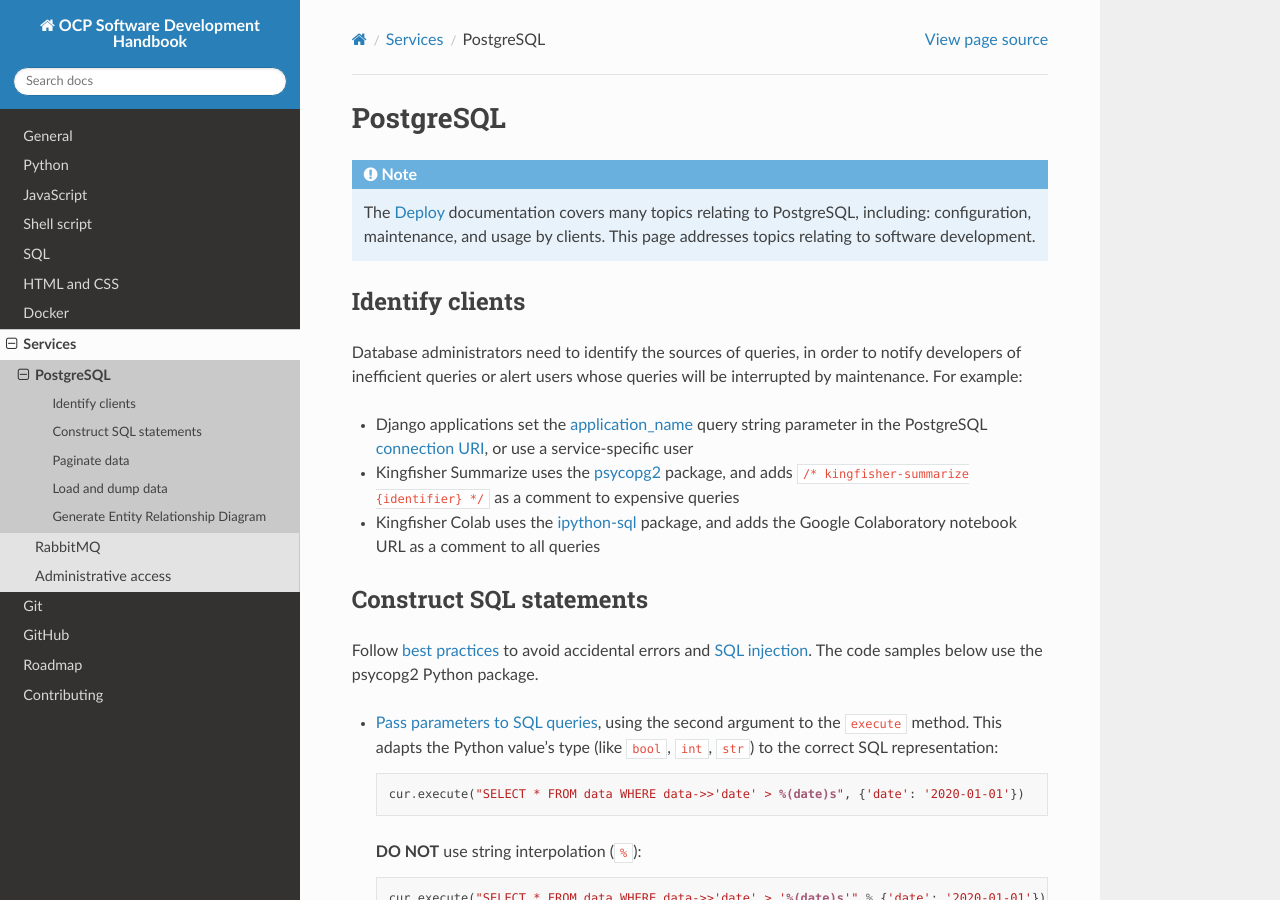
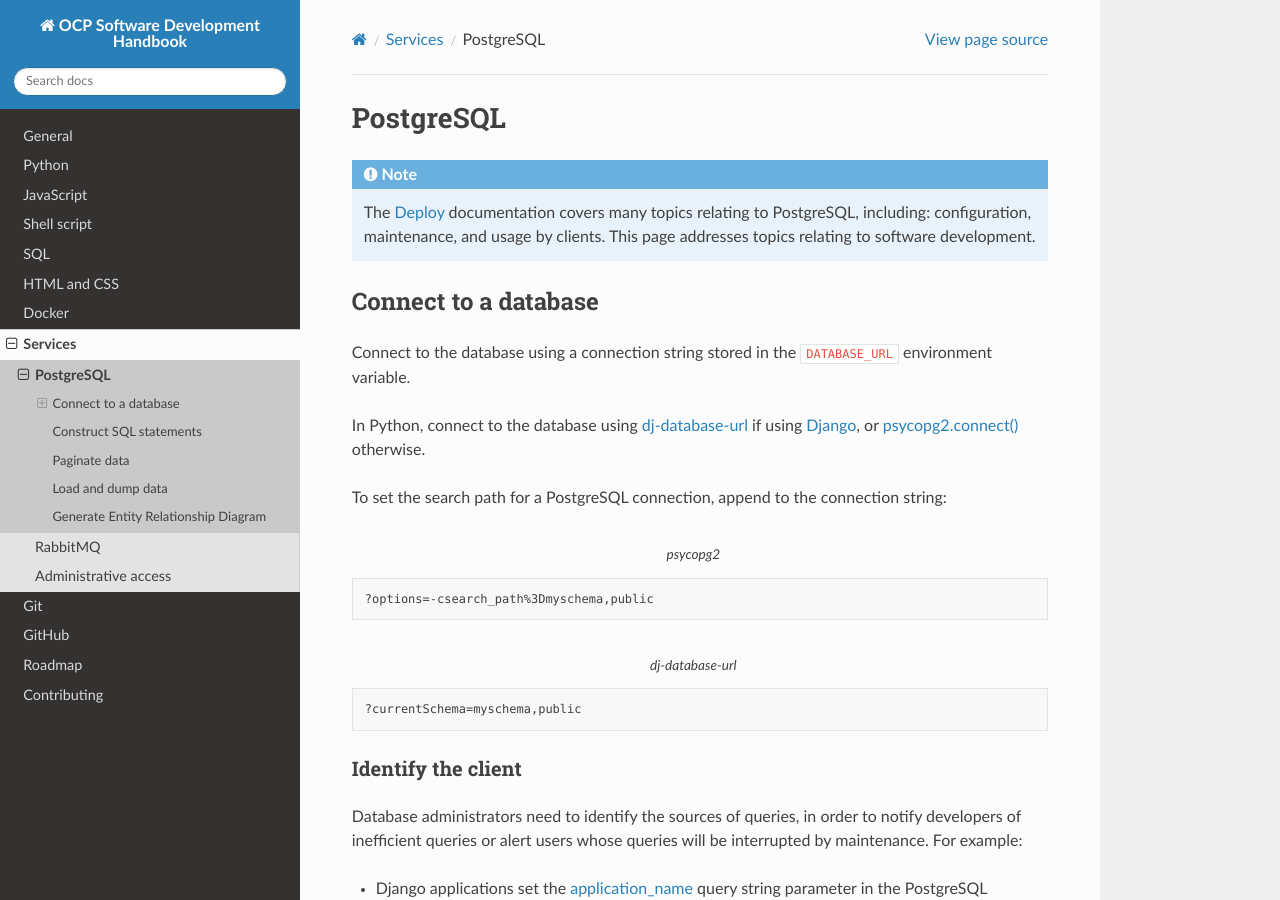
Before and after one commit to open-contracting/software-development-handbook, a Sphinx documentation site: the page built from docs/services/postgresql.rst, in a window 1280 px wide and 900 px high. Built offline with Sphinx 7.4.7 and the Read the Docs theme 2.0.0, drawn with Linux system fonts in a browser that asks for light colours.

Commit message:
services/postgresql: Move section from settings page

```diff
--- a/docs/services/postgresql.rst
+++ b/docs/services/postgresql.rst
@@ -5,8 +5,27 @@ PostgreSQL
 
    The `Deploy <https://ocdsdeploy.readthedocs.io/en/latest/index.html>`__ documentation covers many topics relating to PostgreSQL, including: configuration, maintenance, and usage by clients. This page addresses topics relating to software development.
 
-Identify clients
-----------------
+Connect to a database
+---------------------
+
+Connect to the database using a connection string stored in the ``DATABASE_URL`` environment variable.
+
+In Python, connect to the database using `dj-database-url <https://github.com/kennethreitz/dj-database-url#readme>`__ if using :doc:`Django<../python/django>`, or `psycopg2.connect() <https://www.psycopg.org/docs/module.html#psycopg2.connect>`__ otherwise.
+
+To set the search path for a PostgreSQL connection, append to the connection string:
+
+.. code-block:: none
+   :caption: psycopg2
+
+   ?options=-csearch_path%3Dmyschema,public
+
+.. code-block:: none
+   :caption: dj-database-url
+
+   ?currentSchema=myschema,public
+
+Identify the client
+~~~~~~~~~~~~~~~~~~~
 
 Database administrators need to identify the sources of queries, in order to notify developers of inefficient queries or alert users whose queries will be interrupted by maintenance. For example:
 
--- a/docs/services/rabbitmq.rst
+++ b/docs/services/rabbitmq.rst
@@ -39,8 +39,9 @@ Code style
 
 Connect to the broker using a connection string stored in the ``RABBIT_URL`` environment variable.
 
+In Python:
+
 .. code-block:: python
-   :caption: Python
 
    import pika
 
```
Also changed, not shown: docs/python/settings.rst (+2 -19 lines).
